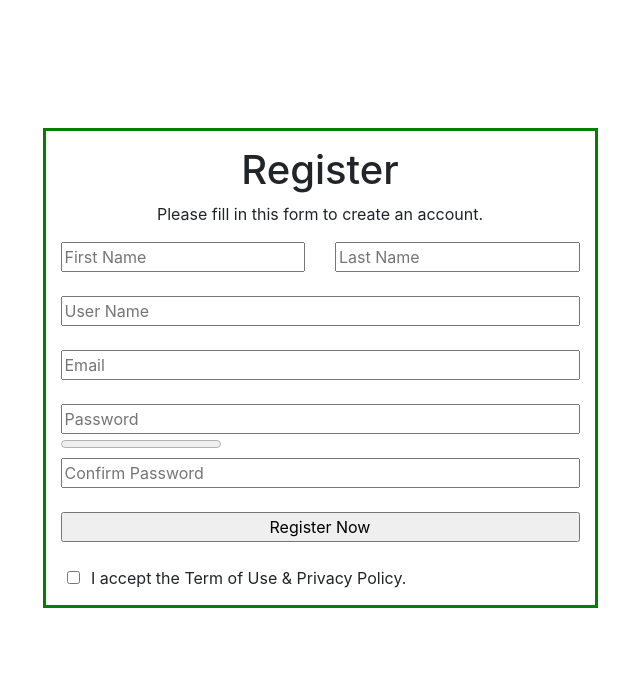
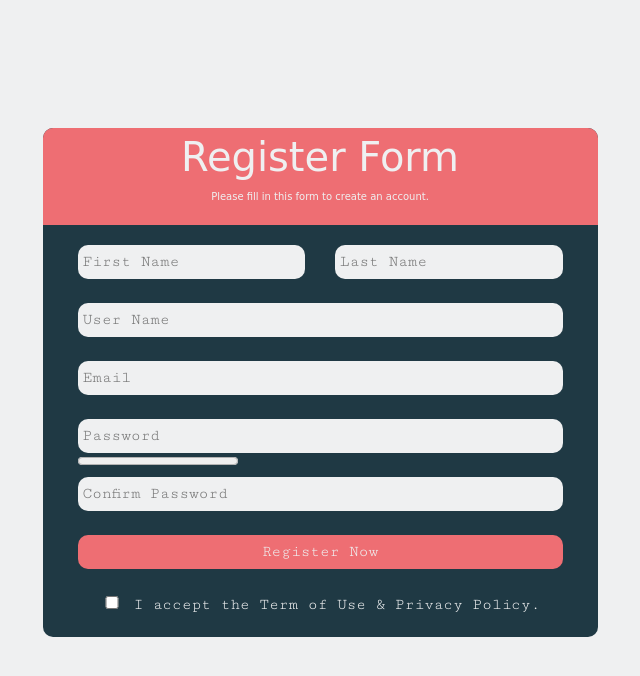
Before and after one commit to bingnayang/Registration-Form, a plain HTML site: page index.html in a window 1280 px wide. Shown: the whole page, without its empty margins (320-960 px from the left). Drawn offline with nearby package versions, Linux system fonts and the light colour scheme; a web font is replaced by a local one.

Commit message:
Update CSS
Add Google Fonts
Add more CSS

```diff
--- a/index.html
+++ b/index.html
@@ -6,16 +6,18 @@
     <meta http-equiv="X-UA-Compatible" content="ie=edge">
     <!-- Bootstrap CSS -->
     <link rel="stylesheet" href="https://stackpath.bootstrapcdn.com/bootstrap/4.4.1/css/bootstrap.min.css" integrity="sha384-Vkoo8x4CGsO3+Hhxv8T/Q5PaXtkKtu6ug5TOeNV6gBiFeWPGFN9MuhOf23Q9Ifjh" crossorigin="anonymous">
+    <!-- External Style File -->
     <link rel="stylesheet" href="styles.css">
-    <title>Registration Form</title>
-</head>
+    <link href="https://fonts.googleapis.com/css?family=Cutive+Mono|Turret+Road&display=swap" rel="stylesheet"></head>
 <body>
     <div class="container row d-flex justify-content-center">
         <div class="form col-md-6">
             <div class="form_title">
-                <h1>Register</h1>
+                <h1>Register Form</h1>
                 <p>Please fill in this form to create an account.</p>
+
             </div>
+            <div class="form_content">
                 <form onClick="submitNow()" action="">
                     <div class="row">
                         <div class="col-6"><input type="text" name="firstName" placeholder="First Name" required></div>
@@ -27,9 +29,13 @@
                     <input type="password" name="password" id="passWord" placeholder="Password" required><br>
                     <progress max="10" value="0" id="strengthLevel"></progress><br>
                     <input type="password" name="confirmPassword" id="confirmPassWord" placeholder="Confirm Password" required><br><br>
-                <input type="submit" value="Register Now" id="submitBtn" onClick="submitNow()"><br><br>
+                    <input type="submit" class="btn" value="Register Now" id="submitBtn" onClick="submitNow()"><br><br>
+                    <div class="checkBox">
                         <input type="checkbox" name="policyAccept"> I accept the <span>Term of Use</span> & <span>Privacy Policy</span>.
+                    </div>
                 </form>
+            </div>
+
         </div>
     </div>
     <!-- Javascript file -->
--- a/styles.css
+++ b/styles.css
@@ -1,5 +1,5 @@
 html, body{
-
+    background-color: #eff0f1;
 }
 .container{
     /* border: 3px solid red; */
@@ -7,15 +7,44 @@ html, body{
     margin-top: 10%;
 }
 .form{
-    border: 3px solid green;
-    padding: 15px;
+    /* padding: 15px; */
+    background-color: #1F3944;
+    border-radius: 10px;
+    color: #eff0f1;
 }
 .form_title{
     text-align: center;
+    background-color: rgb(238, 110, 115);
+    border-radius: 10px 10px 0 0;
+    margin-top: 0;
+    margin-left: -15px;
+    margin-right: -15px;
+    padding: 5px;
+    font-family: 'Turret Road', cursive;
+    font-size: 10px;
+}
+.form_content{
+    font-family: 'Cutive Mono', monospace;
+    padding: 20px;
 }
 input{
     width: 100%;
+    border: none;
+    border-radius: 10px;
+    padding: 5px;
+    background-color: #eff0f1;
+    outline:0;
+}
+input[type=submit]{
+    border: none;
+    border-radius: 10px;
+    padding: 5px;
+    background-color: rgb(238, 110, 115);
+    color: #eff0f1;
 }
 input[type=checkbox]{
     width: 5%;
 }
+.checkBox{
+    text-align: center;
+}
```
Lines whose indentation alone changed are shown as unchanged.
